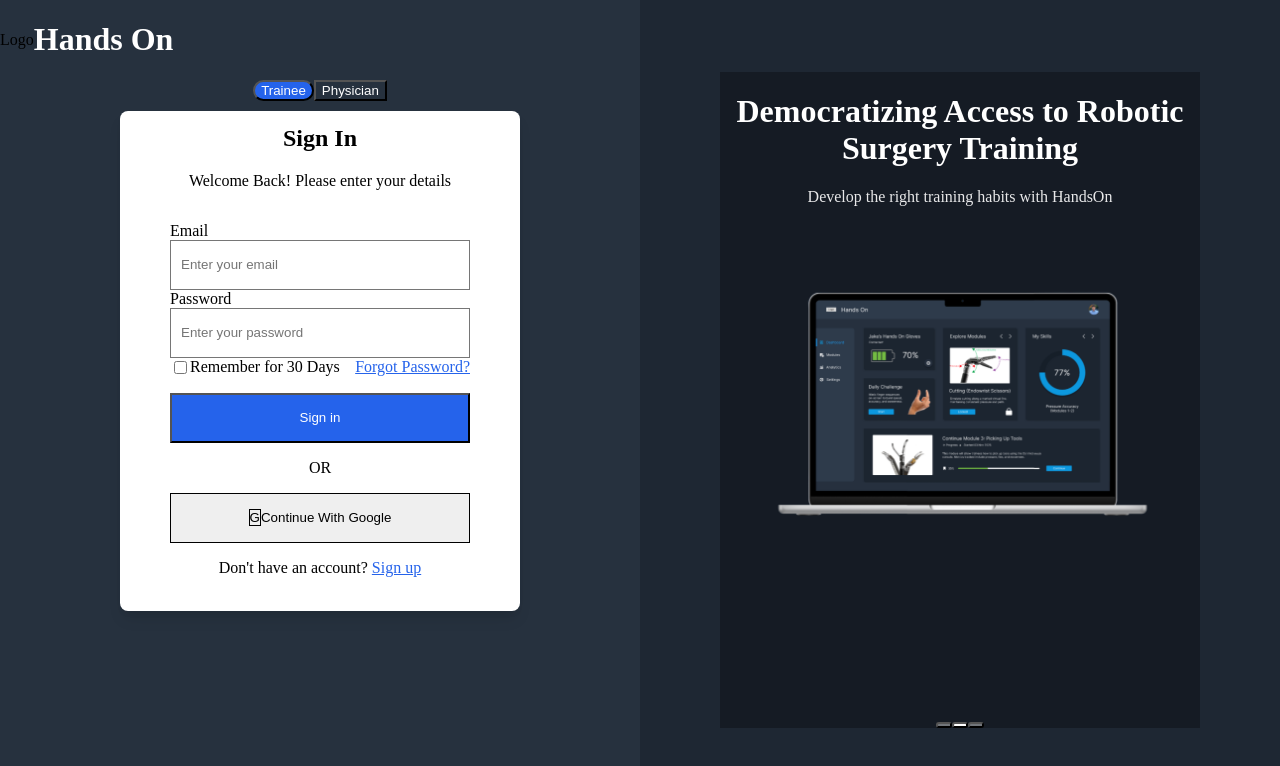
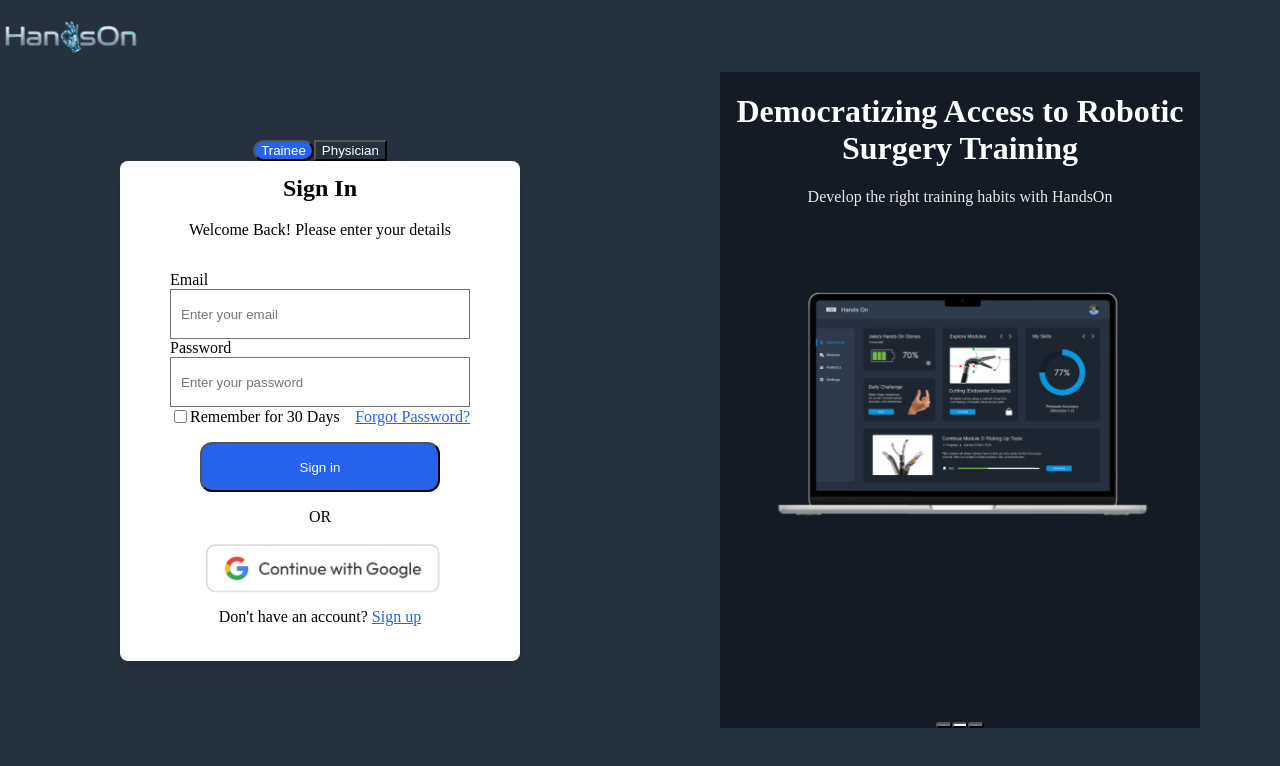
Before and after one commit to jake-riina/Hands-On-Robotic-Surgery-Training, a React (Vite) app: page / in a window 1280 px wide. Shown: the top 766 px of the page. Built offline with nearby package versions, Linux system fonts and the light colour scheme.

Commit message:
Final Login

```diff
--- a/src/pages/LoginTraineeV1.tsx
+++ b/src/pages/LoginTraineeV1.tsx
@@ -12,10 +12,10 @@
 const mockAuth = async (email: string, password: string, role: UserRole): Promise<User> => {
   return new Promise<User>((resolve, reject) => {
     setTimeout(() => {
-      if (email.includes('test') && password === 'password') {
+      if (email && password) {
         resolve({ email, role });
       } else {
-        reject(new Error('Invalid email, password, or role'));
+        reject(new Error('Email and password are required'));
       }
     }, 500);
   });
@@ -53,11 +53,10 @@
     setError('');
 
     try {
-      const user: User = await mockAuth(email, password, role);
-      if (user.role === 'trainee') navigate('/trainee-dashboard');
-      else navigate('/physician-dashboard');
-    } catch (err: any) {
-      setError(err.message || 'Failed to sign in');
+      await mockAuth(email, password, role);
+      navigate('/module/1/instructions');
+    } catch (err) {
+      setError(err instanceof Error ? err.message : 'Failed to sign in');
     } finally {
       setIsLoading(false);
     }
@@ -73,40 +72,35 @@
         setTimeout(() => resolve({ email: 'googleuser@test.com', role: 'trainee' }), 500)
       );
 
-      if (googleUser.role === 'trainee') navigate('/trainee-dashboard');
-      else navigate('/physician-dashboard');
-    } catch (err: any) {
-      setError(err.message || 'Google sign-in failed');
+      if (googleUser.role === 'trainee') navigate('/dashboard');
+      else navigate('/dashboard');
+    } catch (err) {
+      setError(err instanceof Error ? err.message : 'Google sign-in failed');
     } finally {
       setIsLoading(false);
     }
   };
 
+
+
   return (
     <div className="min-h-screen flex" style={{ backgroundColor: '#26313E' }}>
-      {/* Left Panel - Authentication */}
-      <div className="w-1/2 flex flex-col p-8" style={{ backgroundColor: '#26313E' }}>
-        {/* Header */}
-        <div className="mb-8">
-          <div className="flex items-center gap-2 mb-6">
-            <div className="w-8 h-8 bg-gray-300 rounded flex items-center justify-center text-xs text-gray-600">
-              Logo
-            </div>
-            <h1 className="text-2xl font-semibold" style={{ color: 'white' }}>Hands On</h1>
-          </div>
+      {/* Sticky Logo in top-left corner */}
+      <div className="fixed top-0 left-0 z-50 p-4 bg-white rounded-br-lg shadow">
+        <img
+          src="/Logo.png"
+          alt="HandsOn Logo"
+          className="h-12 w-auto max-w-[140px] object-contain"
+          onError={() => console.error('Logo image failed to load')}
+        />
       </div>
 
-
+      {/* Left Panel - Authentication */}
+      <div className="w-1/2 flex flex-col items-center justify-center p-8" style={{ backgroundColor: '#26313E' }}>
+        {/* Centered Sign In Container */}
+        <div className="flex flex-col items-center justify-center w-full">
           {/* Role Selector - Pill-shaped segmented control - Centered above Sign In box */}
-        <div
-          className="flex justify-center mb-8"
-          style={{
-            width: '25vw',
-            minWidth: '400px',
-            maxWidth: '500px',
-            margin: '0 auto'
-          }}
-        >
+          <div className="flex justify-center mb-8">
             <div
               className="inline-flex rounded-full p-1"
               style={{ backgroundColor: '#26313E' }}
@@ -140,7 +134,6 @@
             </div>
           </div>
 
-
           {/* Sign In Form - White rounded box */}
           <div
             className="bg-white rounded-lg p-8 shadow-lg flex flex-col items-center justify-center"
@@ -149,8 +142,6 @@
               width: '25vw',
               minWidth: '400px',
               maxWidth: '500px',
-            margin: 'auto',
-            marginTop: '10px',
               height: '500px',
               borderRadius: '0.5rem',
               boxShadow: '0 10px 15px -3px rgba(0, 0, 0, 0.1), 0 4px 6px -2px rgba(0, 0, 0, 0.05)'
@@ -165,11 +156,13 @@
           </div>
           <form
             className="space-y-4 w-full"
-            onSubmit={(e) => {
-              e.preventDefault();
-              // Handle form submission here
-            }}
+            onSubmit={handleSignIn}
           >
+            {error && (
+              <div className="px-1 w-full flex justify-center mb-4">
+                <div className="text-red-500 text-sm text-center" style={{ width: '75%' }}>{error}</div>
+              </div>
+            )}
             {/* Email Input */}
             <div className="px-1 w-full flex justify-center mb-8">
               <div style={{ minWidth: '0', width: '75%' }}>
@@ -230,16 +223,28 @@
 
 
             {/* Sign In Button */}
-            <div className="px-1 w-full flex justify-center" style={{ marginTop: '1rem', marginBottom: '1rem' }}>
-              <div style={{ minWidth: '0', width: '75%' }}>
+            <div
+              style={{
+                minWidth: '0',
+                width: '60%',
+                margin: '1rem auto',
+              }}
+            >
               <button
                 type="submit"
-                  className="bg-blue-600 text-white py-3 rounded-lg font-medium hover:bg-blue-700 transition-colors w-full"
-                  style={{ backgroundColor: '#2563eb', color: 'white', height: '50px' }}
+                disabled={isLoading}
+                className="bg-blue-600 text-white font-medium hover:bg-blue-700 transition-colors w-full disabled:opacity-50 disabled:cursor-not-allowed"
+                style={{
+                  backgroundColor: '#2563eb',
+                  color: 'white',
+                  height: '50px',
+                  borderRadius: '0.75rem',
+                  boxSizing: 'border-box',
+                  padding: '0px'
+                }}
               >
-                  Sign in
+                {isLoading ? 'Signing in...' : 'Sign in'}
               </button>
-              </div>
             </div>
           </form>
 
@@ -261,20 +266,28 @@
             }}
           >
             <button
-              className="bg-white border border-gray-300 text-gray-700 py-2 rounded-lg font-medium hover:bg-gray-50 transition-colors flex items-center justify-center gap-2 w-full"
+              onClick={handleGoogleSignIn}
+              disabled={isLoading}
+              type="button"
+              className="bg-transparent border-none rounded-lg font-medium transition-colors flex items-center justify-center w-full disabled:opacity-50 disabled:cursor-not-allowed"
               style={{
-                paddingLeft: '10px',
-                paddingRight: '10px',
                 boxSizing: 'border-box',
-                height: '50px'
+                height: '50px',
+                padding: '0px'
               }}
             >
-              <div className="w-5 h-5 bg-white border border-gray-300 rounded flex items-center justify-center font-bold text-gray-600">
-                G
-              </div>
-              Continue With Google
+              <img
+                src="/Google.png"
+                alt="Google logo"
+                className="object-contain"
+                style={{
+                  width: '115%',
+                  height: '115%'
+                }}
+              />
             </button>
           </div>
+
 
 
           {/* Sign Up Link */}
@@ -286,11 +299,11 @@
           </div>
         </div>
         </div>
-
+      </div>
 
       {/* RIGHT COLUMN */}
-      <div className="w-1/2 bg-[#1E2733] flex flex-col items-center justify-center relative">
-        <div className="w-[75%] max-w-[600px] bg-[#151B24] rounded-xl p-4 sm:p-6 flex flex-col items-center text-white relative min-h-[500px] pb-16">
+      <div className="w-1/2 bg-[#1E2733] flex flex-col items-center justify-center relative" style={{ backgroundColor: '#26313E' }}>
+        <div className="w-[75%] max-w-[600px] bg-[#151B24] rounded-lg p-4 sm:p-6 flex flex-col items-center text-white relative min-h-[500px] pb-16">
           <div className="text-center mt-10 mb-6 relative z-20">
             <h1 className="text-4xl font-semibold leading-tight mb-2 text-white" style={{ color: '#ffffff' }}>
               Democratizing Access to Robotic Surgery Training
```
Lines whose indentation alone changed are shown as unchanged.
